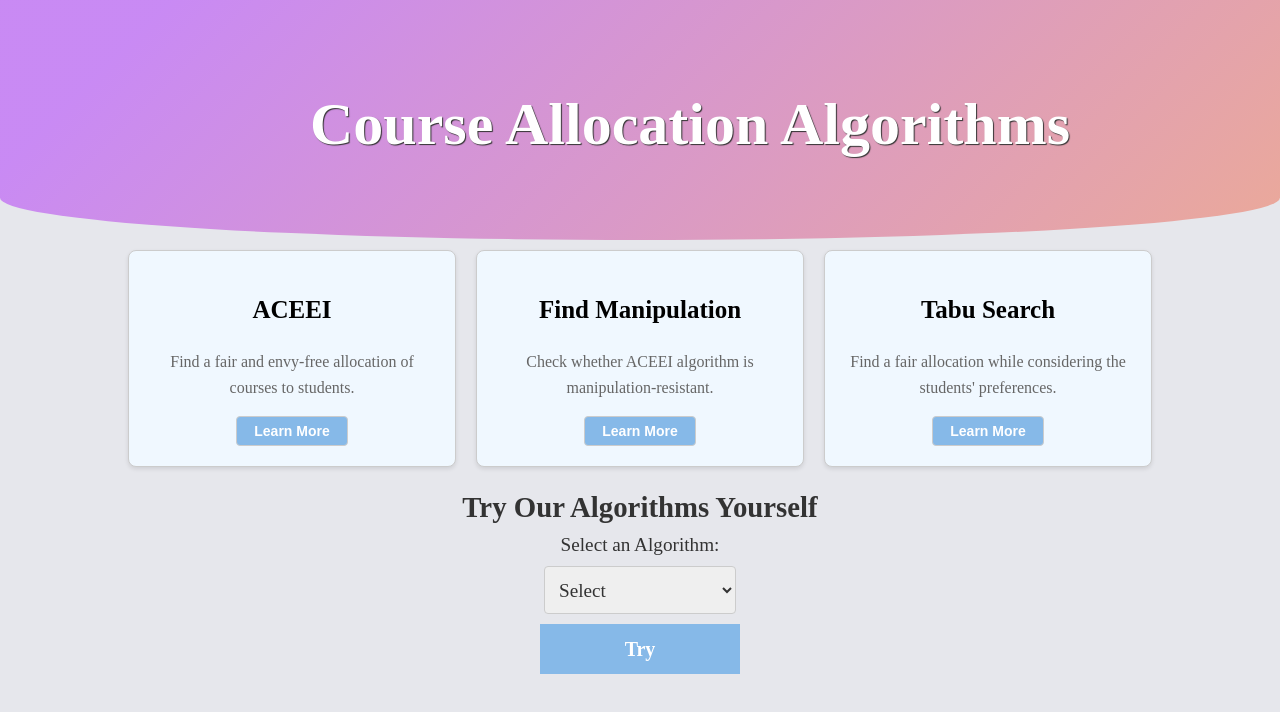
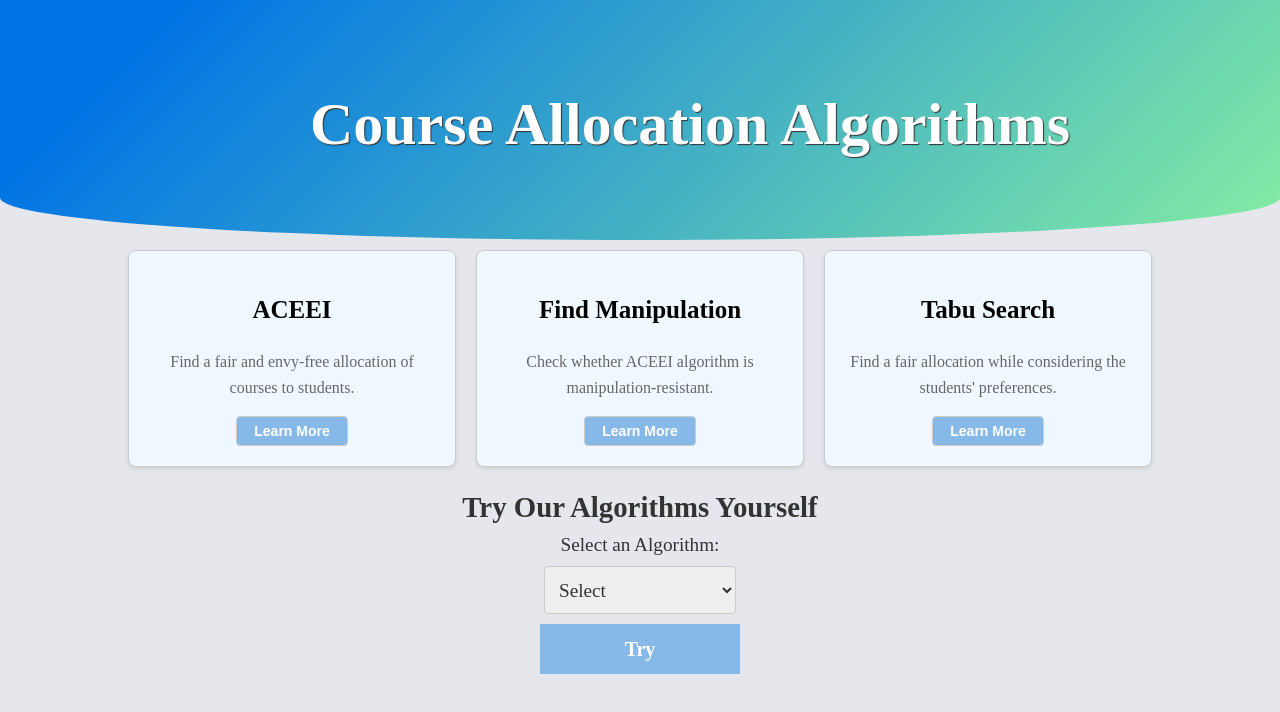
Before and after one commit to ofirshitrit/Cousre-Allocation-Website, a React (Create React App) app in the folder frontend/: page / in a window 1280 px wide. Shown: the top 712 px of the page. Built offline with nearby package versions, Linux system fonts and the light colour scheme; a web font is replaced by a local one.

Commit message:
change the header color

```diff
--- a/frontend/src/styles/forms.css
+++ b/frontend/src/styles/forms.css
@@ -44,11 +44,6 @@
   font-size: 1em;
 }
 
-.eftb-input {
-  width: 190px;
-  height: 40px;
-  font-size: 1em;
-}
 
 .run-button, .random-button{
   border: none;
--- a/frontend/src/styles/header.css
+++ b/frontend/src/styles/header.css
@@ -13,7 +13,7 @@ header .backgroundHeader {
   padding: 50px;
   color: #FFF;
   text-shadow: 1px 1px 1px #333;
-  background-image: linear-gradient( 135deg, #9f05ff69 10%, #fd5e086b 100%);
+  background-image: linear-gradient( 135deg, #0073e6  10%, #99ff99 100%);
 }
 
 h1 {
```
